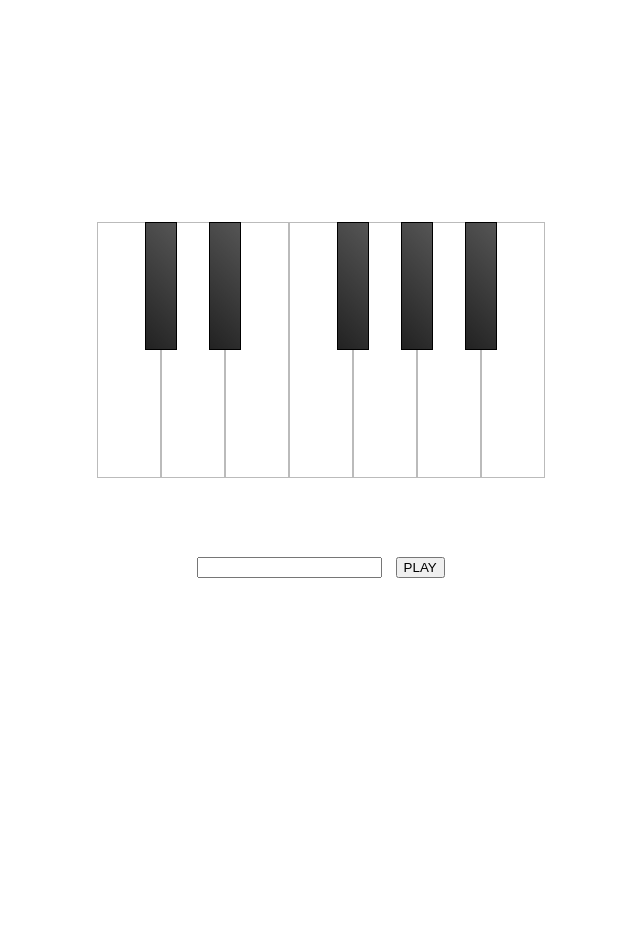
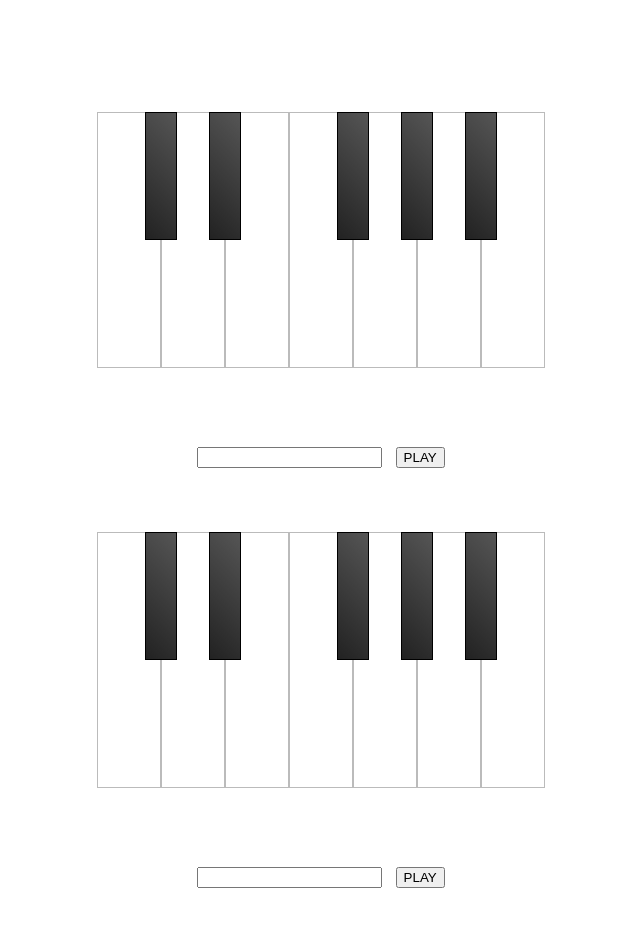
Before and after one commit to samora/piano-challenge, a Next.js app: page / in a window 1280 px wide. Shown: the top 926 px of the page, without its empty margins (319-959 px from the left). Before the commit the page ends 800 px from the top, so only its background shows below. Built offline with nearby package versions, Linux system fonts and the light colour scheme.

Commit message:
Refactor

```diff
--- a/components/Piano.tsx
+++ b/components/Piano.tsx
@@ -107,7 +107,7 @@ const Piano = () => {
           value={inputValue}
           onChange={handleInputValueChange}
         />
-        <button onClick={() => playAll()}>PLAY</button>
+        <button onClick={playAll}>PLAY</button>
       </div>
 
       <style jsx>{`
--- a/pages/index.tsx
+++ b/pages/index.tsx
@@ -9,10 +9,18 @@ export const Home = (): JSX.Element => (
     </Head>
 
     <main>
-      <Piano />
+      <div className="piano-wrapper">
+        <Piano />
+      </div>
+      <div className="piano-wrapper">
+        <Piano />
+      </div>
     </main>
 
     <style jsx>{`
+      .piano-wrapper {
+        margin: 2em 0;
+      }
       .container {
         min-height: 100vh;
         padding: 0 0.5rem;
```
